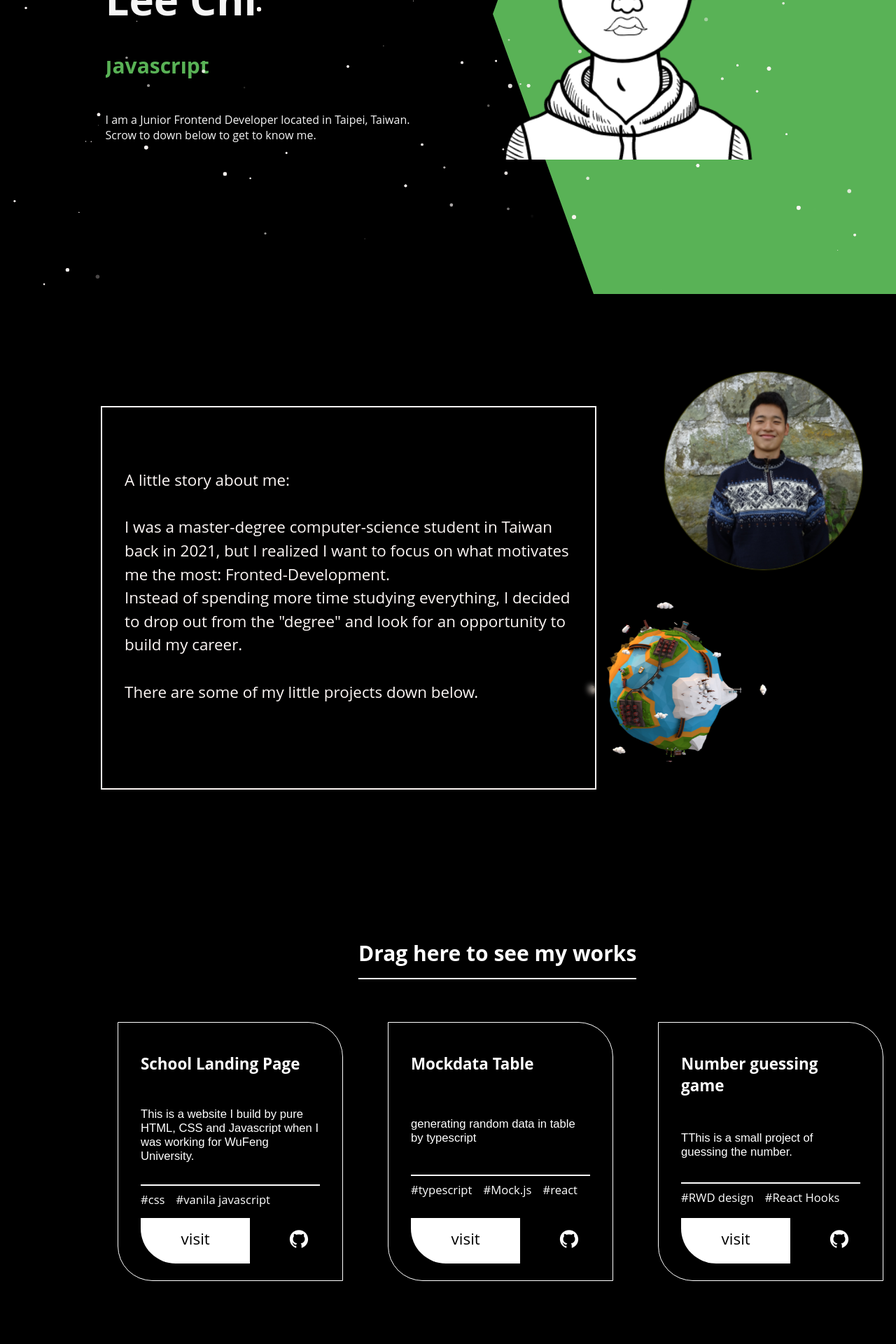
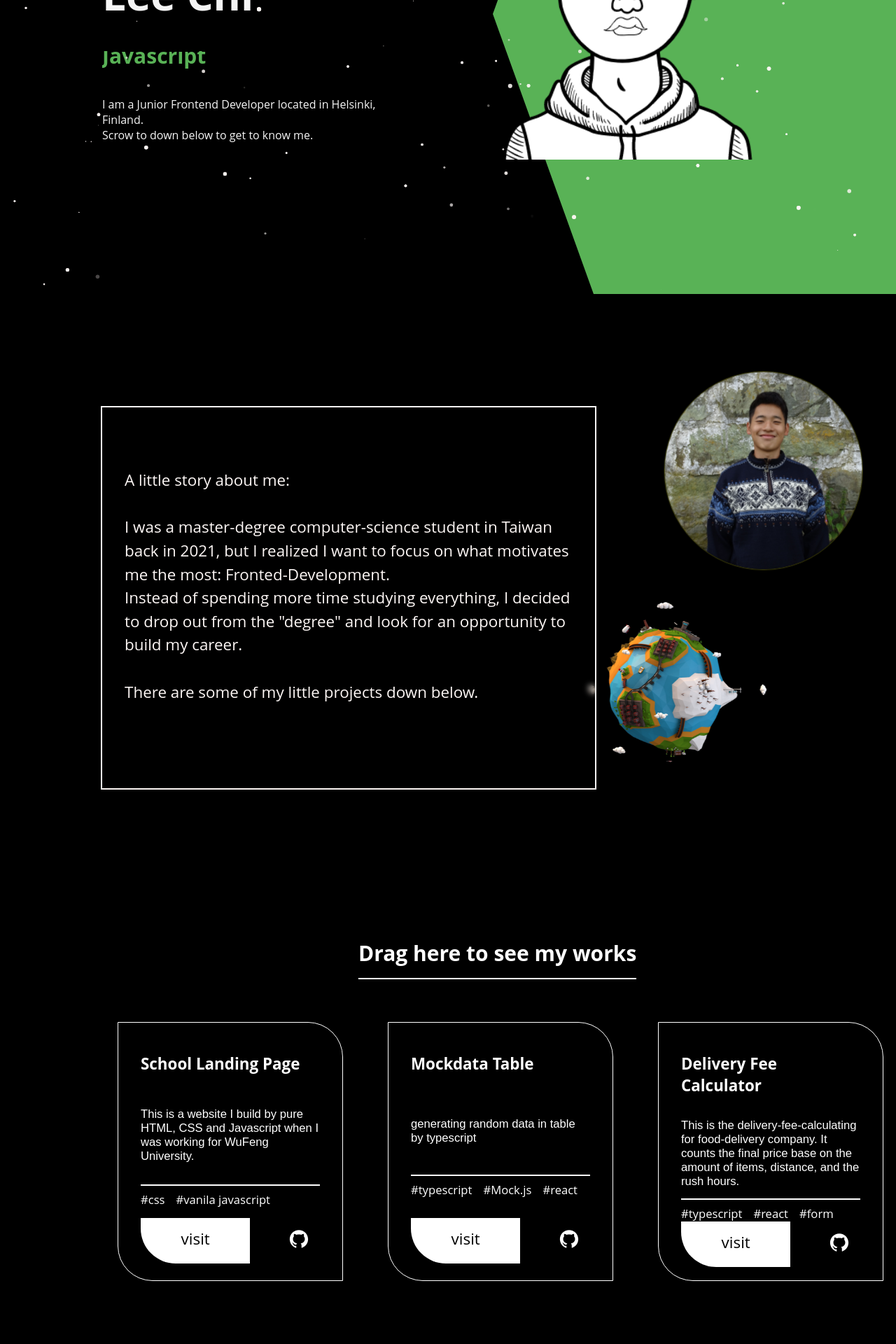
Before and after one commit to LeeRichi/my_portfolio, a React (Create React App) app: page / in a window 1280 px wide. Shown: the part 380-2300 px from the top of the page at 70% size. Built offline with nearby package versions, Linux system fonts and the light colour scheme.

Commit message:
initial commit

```diff
--- a/src/components/intro/intro.jsx
+++ b/src/components/intro/intro.jsx
@@ -26,7 +26,7 @@ const Intro = () =>
             </div>
           </div>
           <p className="i-desc">
-            I am a Junior Frontend Developer located in Taipei, Taiwan.
+            I am a Junior Frontend Developer located in Helsinki, Finland.
             <br/>Scrow to down below to get to know me.
 
           </p>
--- a/src/data.js
+++ b/src/data.js
@@ -27,12 +27,20 @@ export const products = [
     link: "https://mockdata-table.netlify.app",
     git: 'https://github.com/LeeRichi/MockDataTable'
   },
-
+    {
+    id: 3,
+    name: 'Delivery Fee Calculator',
+    description: 'This is the delivery-fee-calculating for food-delivery company. It counts the final price base on the amount of items, distance, and the rush hours.',
+    tags: ['typescript', 'react', 'form'],
+    img: url4,
+    link: "https://leechi-wolt-intern.netlify.app/",
+    git: 'https://github.com/LeeRichi/deliveryFeeCalculator'
+  },
 
   {
     id: 6,
     name: 'Number guessing game',
-    description: 'TThis is a small project of guessing the number.',
+    description: 'This is a small project of guessing the number.',
     tags: ['RWD design', 'React Hooks'],
     img: url2,
     link: "https://numberlist.netlify.app/",
```
